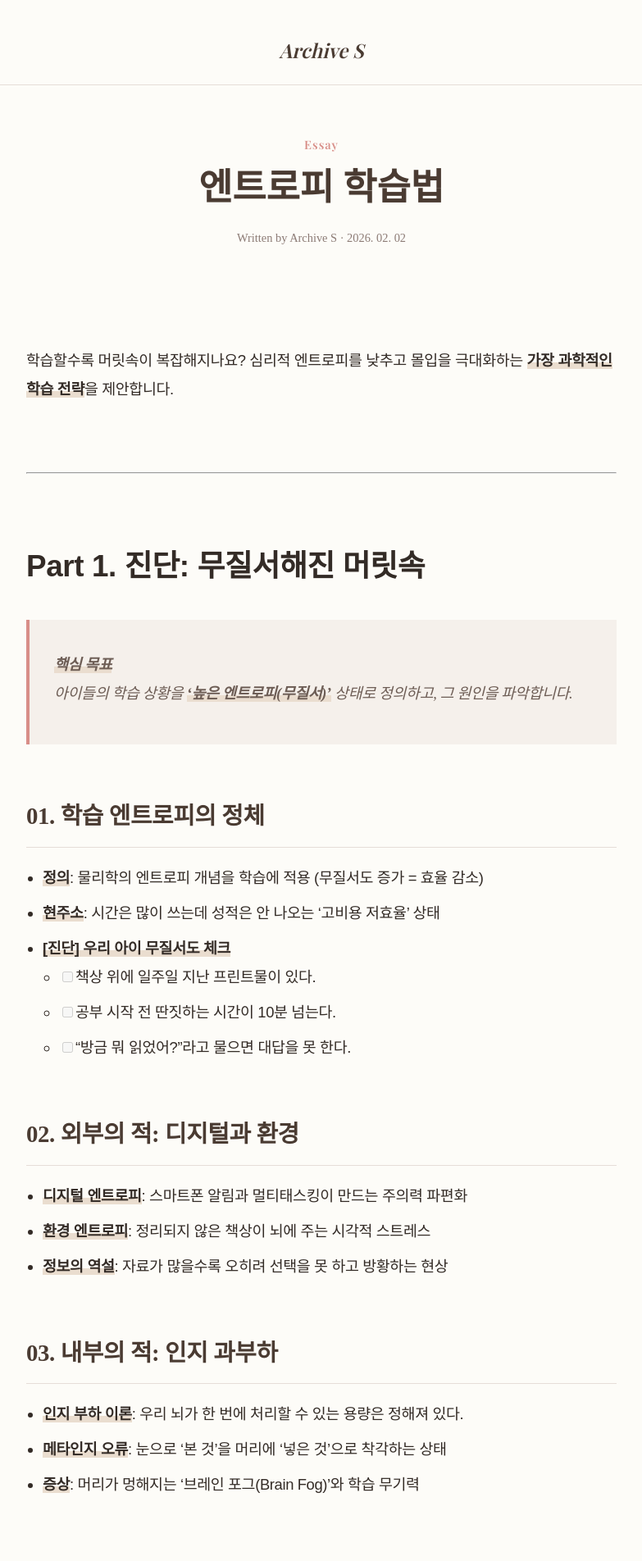
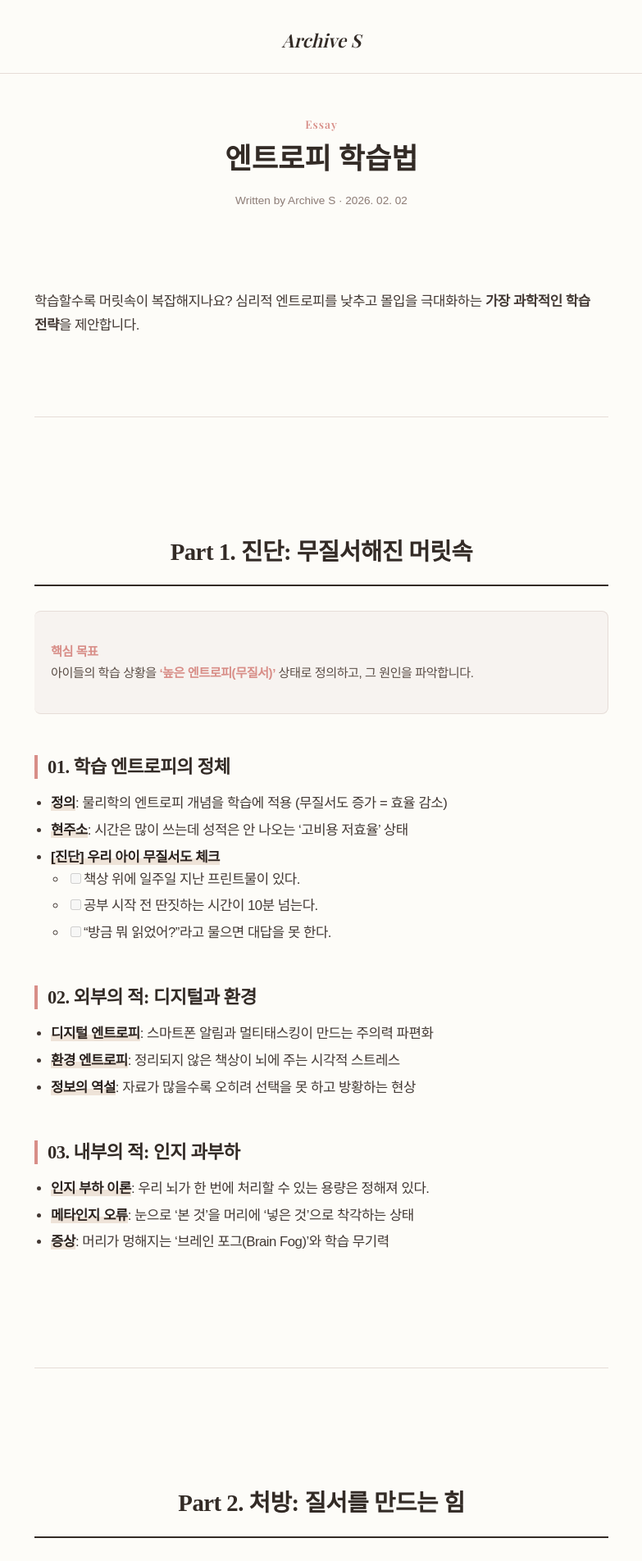
Before and after one commit to somath-edu/somath-edu.github.io, a Jekyll site: the page built from entropy.md, in a window 1280 px wide. Shown: the top 1904 px of the page at 82% size, without its empty margins (248-1031 px from the left). Built offline with Jekyll 4.4.1, drawn with Linux system fonts in a browser that asks for light colours; some web fonts are replaced.

Commit message:
Improve styles for readability and layout adjustments

```diff
--- a/_layouts/book.html
+++ b/_layouts/book.html
@@ -7,12 +7,12 @@
 
     <link rel="preconnect" href="https://fonts.googleapis.com">
     <link rel="preconnect" href="https://fonts.gstatic.com" crossorigin>
-    <link href="https://fonts.googleapis.com/css2?family=Playfair+Display:ital,wght@0,600;1,600&family=Noto+Serif+KR:wght@400;600&family=Pretendard:wght@300;400;500&display=swap" rel="stylesheet">
+    <link href="https://fonts.googleapis.com/css2?family=Playfair+Display:ital,wght@0,600;1,600&family=Noto+Serif+KR:wght@400;600;700&family=Pretendard:wght@300;400;500;600&display=swap" rel="stylesheet">
 
     <style>
         :root {
             --bg-main: #fdfcf8;
-            --text-main: #4a3b32;
+            --text-main: #332b26;     /* 더 진하고 가독성 좋은 색 */
             --text-sub: #8c7b75;
             --accent-point: #d88e88;
             --line-color: #e6ddd8;
@@ -27,17 +27,17 @@
             color: var(--text-main);
             font-family: var(--font-body);
             margin: 0;
-            line-height: 1.8;
+            line-height: 1.75; /* 줄 간격 최적화 */
         }
 
         header {
             text-align: center;
-            padding: 40px 0 20px;
+            padding: 30px 0 20px;
             border-bottom: 1px solid var(--line-color);
         }
         .brand-mini {
             font-family: var(--font-logo);
-            font-size: 1.5rem;
+            font-size: 1.4rem;
             font-weight: 600;
             color: var(--text-main);
             text-decoration: none;
@@ -45,110 +45,110 @@
         }
 
         .book-container {
-            max-width: 720px;
+            max-width: 700px;
             margin: 0 auto;
-            padding: 60px 20px 100px;
+            padding: 50px 24px 100px; /* 모바일 좌우 여백 확보 */
         }
 
+        /* 책 제목 부분 */
         .chapter-header {
             text-align: center;
-            margin-bottom: 60px;
+            margin-bottom: 50px;
         }
         .chapter-label {
             display: block;
             font-family: var(--font-logo);
             color: var(--accent-point);
-            font-size: 0.9rem;
-            margin-bottom: 10px;
+            font-size: 0.85rem;
+            margin-bottom: 8px;
             letter-spacing: 1px;
         }
         .chapter-title {
             font-family: var(--font-title);
-            font-size: 2.8rem;
+            font-size: 2.2rem; /* 모바일 고려 사이즈 축소 */
             margin: 0;
             word-break: keep-all;
             line-height: 1.3;
+            font-weight: 700;
         }
         .chapter-meta {
-            margin-top: 20px;
+            margin-top: 15px;
             color: var(--text-sub);
-            font-size: 0.9rem;
-            font-family: var(--font-title);
+            font-size: 0.85rem;
+            font-family: var(--font-body);
         }
 
-        /* --- [핵심 수정] 본문 가독성 개선 --- */
+        /* 본문 스타일 개선 */
         .content-body {
-            font-size: 1.15rem;       /* 글자 크기 확대 (1.05 -> 1.15) */
-            text-align: left;         /* 왼쪽 정렬로 변경 (단어 사이 벌어짐 방지) */
-            word-break: keep-all;     /* 단어 중간 줄바꿈 방지 (한글 필수!) */
-            line-height: 1.9;         /* 줄 간격 넉넉하게 */
-            color: #332b26;           /* 글자색을 더 진하게 (가독성 UP) */
-            letter-spacing: -0.02em;  /* 자간을 살짝 좁혀서 단단하게 */
+            font-size: 1.05rem;
+            text-align: left;
+            word-break: keep-all;
+            color: #423833;
+            letter-spacing: -0.03em;
         }
 
-        /* 문단 간격 추가 */
-        .content-body p {
-            margin-bottom: 24px;
+        /* Part 제목 (큰 구분) */
+        .content-body h1 {
+            font-family: var(--font-title);
+            font-size: 1.8rem;
+            text-align: center;
+            margin-top: 60px;
+            margin-bottom: 30px;
+            color: var(--text-main);
+            border-bottom: 2px solid var(--text-main); /* 안정감을 주는 밑줄 */
+            padding-bottom: 15px;
         }
 
-        .content-body > p:first-of-type::first-letter {
-            float: left;
-            font-family: var(--font-logo);
-            font-size: 3.5rem;
-            line-height: 0.8;
-            padding-right: 10px;
-            color: var(--accent-point);
-            font-weight: bold;
+        /* Chapter 제목 (소제목) */
+        .content-body h2 {
+            font-family: var(--font-title);
+            font-size: 1.4rem; /* 사이즈 줄임 */
+            margin-top: 50px;
+            margin-bottom: 15px;
+            color: var(--text-main);
+            font-weight: 700;
+            border-left: 4px solid var(--accent-point); /* 왼쪽 포인트 바 */
+            padding-left: 12px;
+            line-height: 1.3;
         }
 
-        .content-body h2 {
-            font-family: var(--font-title);
-            font-size: 1.8rem;
-            margin-top: 60px;
-            margin-bottom: 20px;
-            padding-bottom: 10px;
-            border-bottom: 1px solid var(--line-color);
-            color: var(--text-main);
-            word-break: keep-all;
+        /* 핵심 목표 박스 */
+        .content-body blockquote {
+            background: #f7f3f0;
+            border: 1px solid var(--line-color); /* 테두리로 안정감 */
+            border-left: none; /* 기존 왼쪽 바 제거 */
+            border-radius: 8px;
+            margin: 30px 0;
+            padding: 20px;
+            font-family: var(--font-body);
+            font-size: 0.95rem;
+            color: #5a4d46;
+        }
+        .content-body blockquote strong {
+            color: var(--accent-point);
         }
 
-        .content-body h3 {
-            font-family: var(--font-title);
-            font-size: 1.4rem;
-            margin-top: 40px;
-            margin-bottom: 15px;
-            word-break: keep-all;
+        /* 리스트 스타일 - 간격 좁히기 */
+        .content-body ul {
+            padding-left: 20px;
+            margin-bottom: 30px;
+        }
+        .content-body li {
+            margin-bottom: 6px; /* 리스트 간격 좁힘 */
+            line-height: 1.6;
+        }
+        .content-body li strong {
+            font-weight: 600;
+            color: #2a211d;
+            background: linear-gradient(to top, #eee3d8 40%, transparent 40%); /* 형광펜 색상 차분하게 */
         }
 
-        .content-body blockquote {
-            background: #f5f0eb;
-            border-left: 4px solid var(--accent-point);
-            margin: 30px 0;
-            padding: 20px 30px;
-            font-family: var(--font-title);
-            font-style: italic;
-            color: #6d5d55;
-            word-break: keep-all;
-        }
-
-        .content-body strong {
-            background: linear-gradient(to top, #eaddcf 40%, transparent 40%);
-        }
-
-        .content-body img {
-            max-width: 100%;
-            border-radius: 8px;
-            margin: 30px 0;
-            box-shadow: 0 4px 10px rgba(0,0,0,0.05);
-        }
-
-        /* 리스트 스타일 개선 */
-        .content-body ul, .content-body ol {
-            margin-bottom: 24px;
-            padding-left: 20px;
-        }
-        .content-body li {
-            margin-bottom: 8px;
+        /* 구분선 */
+        hr {
+            border: 0;
+            height: 1px;
+            background: var(--line-color);
+            margin: 50px 0;
         }
 
         .book-footer {
@@ -160,7 +160,8 @@
         .btn-back {
             display: inline-block;
             padding: 10px 25px;
-            border: 1px solid var(--text-sub);
+            border: 1px solid var(--line-color);
+            background-color: white;
             border-radius: 30px;
             color: var(--text-sub);
             text-decoration: none;
@@ -171,7 +172,6 @@
             border-color: var(--text-main);
             color: var(--text-main);
         }
-
     </style>
 </head>
 <body>
```
